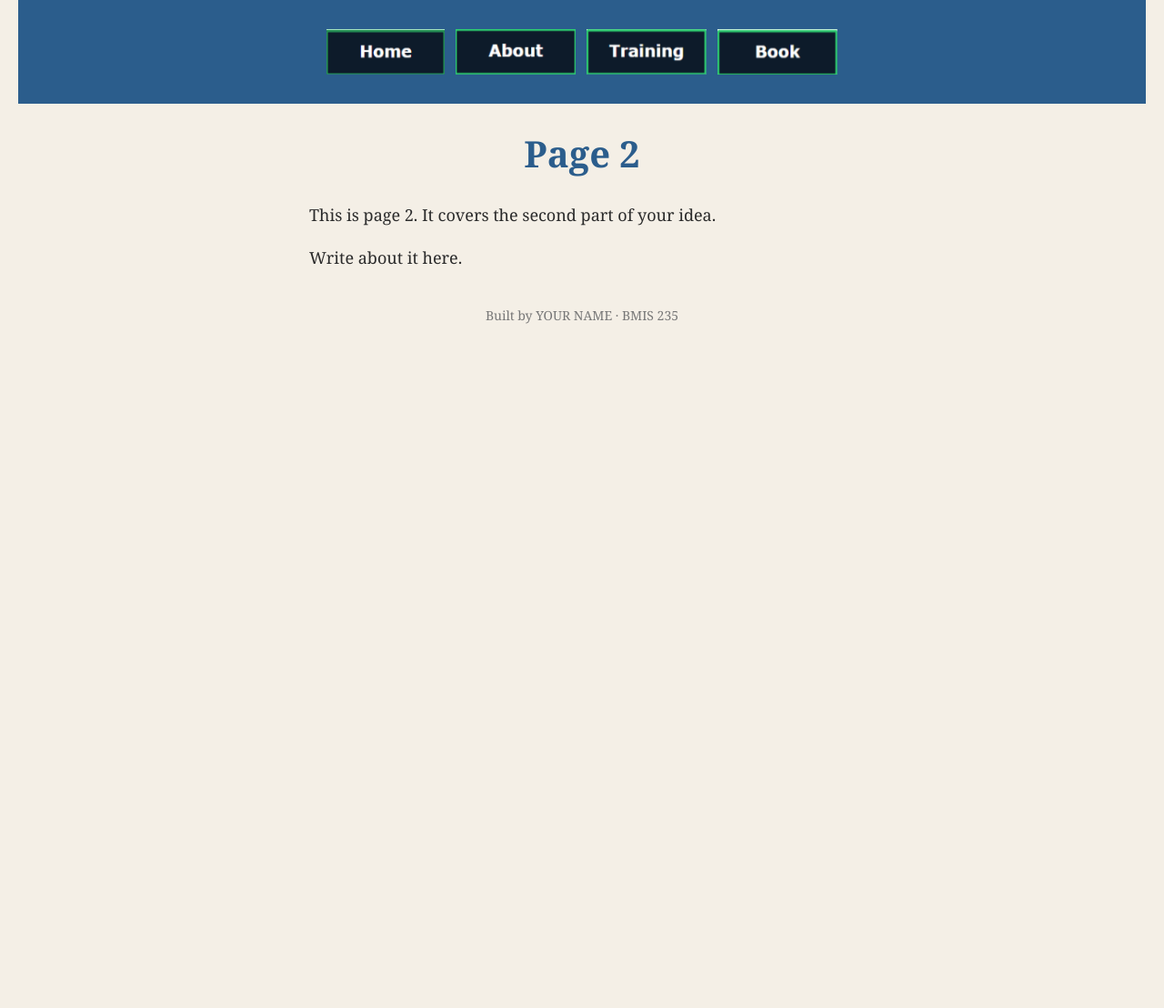
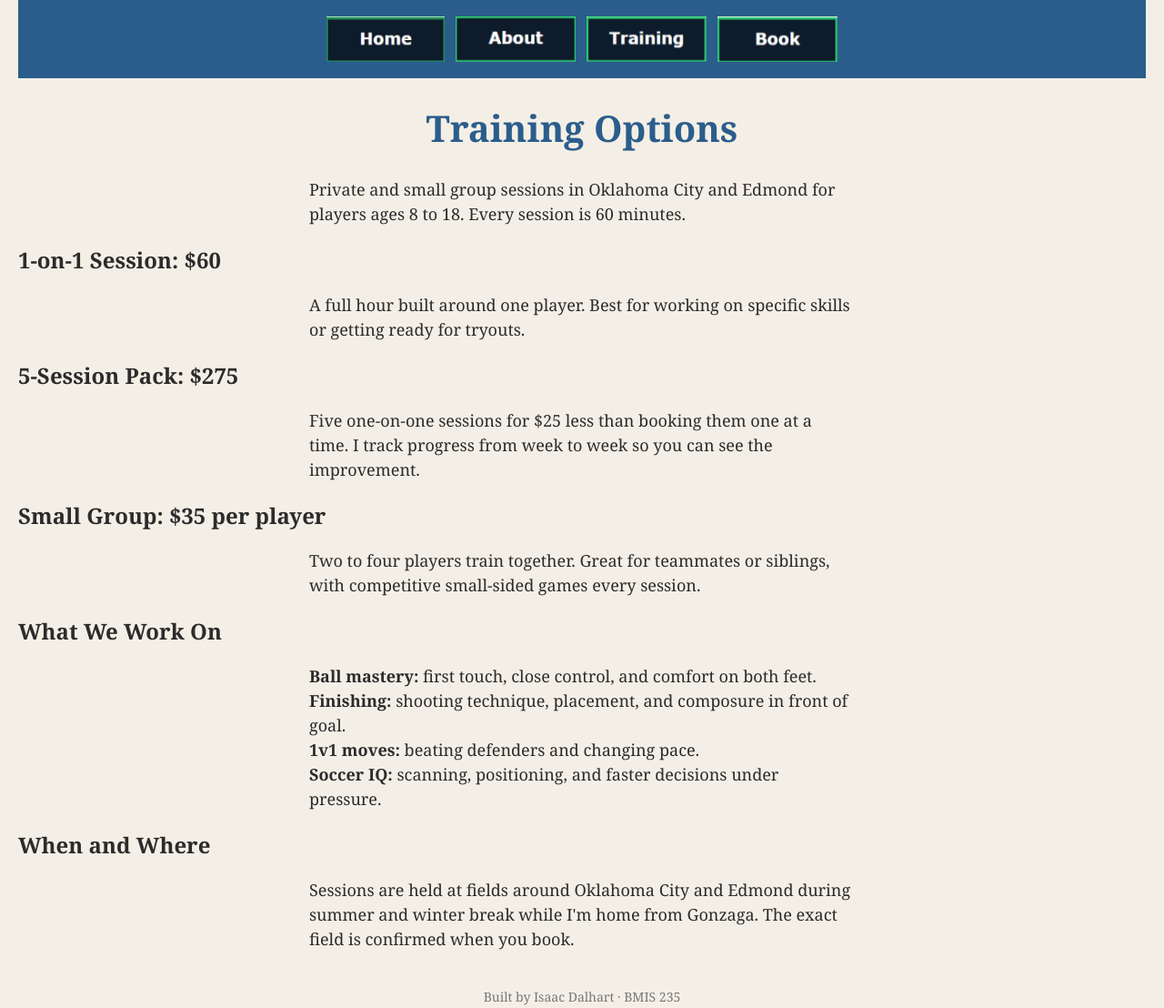
Before and after one commit to isaacdalhart2-ui/bmis235-html-3, a plain HTML site: page training.html in a window 1280 px wide. Shown: the whole page at 91% size. Before the commit the page ends 800 px from the top, so only its background shows below. Drawn offline with Linux system fonts and the light colour scheme.

Commit message:
Update training.html with all content

```diff
--- a/training.html
+++ b/training.html
@@ -1,14 +1,14 @@
 <!DOCTYPE html>
 <!--
-  Author: YOUR NAME
-  GU username: YOUR-GU-USERNAME
+  Author: Isaac Dalhart
+  GU username: idalhart
   Course: BMIS 235 - HTML-3
 -->
 <html lang="en">
 <head>
 <meta charset="utf-8">
-<meta name="author" content="YOUR NAME">
-<title>Page 2</title>
+<meta name="author" content="Isaac Dalhart">
+<title>Training | Isaac Dalhart Soccer Training</title>
 
 <!-- this one line connects the page to the stylesheet -->
 <link rel="stylesheet" href="styles.css">
@@ -22,20 +22,35 @@
      other three pages, so every page has the exact same menu.
      ===================================================================== -->
 <nav>
-<nav>
     <a href="index.html"><img src="img/home.png" alt="Home"></a>
     <a href="about.html"><img src="img/about.png" alt="About"></a>
     <a href="training.html"><img src="img/training.png" alt="Training"></a>
     <a href="book.html"><img src="img/book.png" alt="Book"></a>
 </nav>
-</nav>
 
-<h1>Page 2</h1>
-<p>This is page 2. It covers the second part of your idea.</p>
-<p>Write about it here.</p>
+<h1>Training Options</h1>
+<p>Private and small group sessions in Oklahoma City and Edmond for players ages 8 to 18. Every session is 60 minutes.</p>
+
+<h2>1-on-1 Session: $60</h2>
+<p>A full hour built around one player. Best for working on specific skills or getting ready for tryouts.</p>
+
+<h2>5-Session Pack: $275</h2>
+<p>Five one-on-one sessions for $25 less than booking them one at a time. I track progress from week to week so you can see the improvement.</p>
+
+<h2>Small Group: $35 per player</h2>
+<p>Two to four players train together. Great for teammates or siblings, with competitive small-sided games every session.</p>
+
+<h2>What We Work On</h2>
+<p><strong>Ball mastery:</strong> first touch, close control, and comfort on both feet.<br>
+<strong>Finishing:</strong> shooting technique, placement, and composure in front of goal.<br>
+<strong>1v1 moves:</strong> beating defenders and changing pace.<br>
+<strong>Soccer IQ:</strong> scanning, positioning, and faster decisions under pressure.</p>
+
+<h2>When and Where</h2>
+<p>Sessions are held at fields around Oklahoma City and Edmond during summer and winter break while I'm home from Gonzaga. The exact field is confirmed when you book.</p>
 
 <!-- Footer: fill in your name -->
-<footer>Built by YOUR NAME &middot; BMIS 235</footer>
+<footer>Built by Isaac Dalhart &middot; BMIS 235</footer>
 
 </body>
 </html>
```
